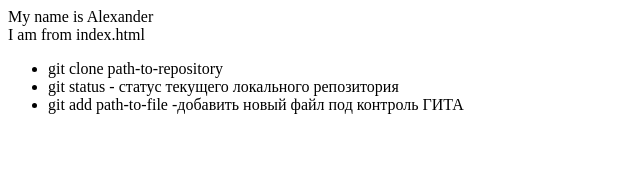
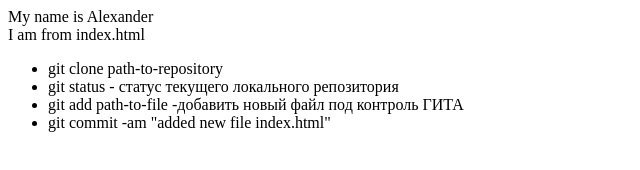
Before and after one commit to HolyFire-art/git-test-1, a plain HTML site: page index.html in a window 1280 px wide. Shown: the whole page, without its empty margins (0-640 px from the left). Drawn offline with Linux system fonts and the light colour scheme.

Commit message:
added new file index.html

```diff
--- a/index.html
+++ b/index.html
@@ -21,6 +21,7 @@
             <li>git clone path-to-repository</li>
             <li>git status - статус текущего локального репозитория</li>
             <li>git add path-to-file -добавить новый файл под контроль ГИТА</li>
+            <li>git commit -am "added new file index.html"</li>
         </ul>
     </div>
 </body>
```
